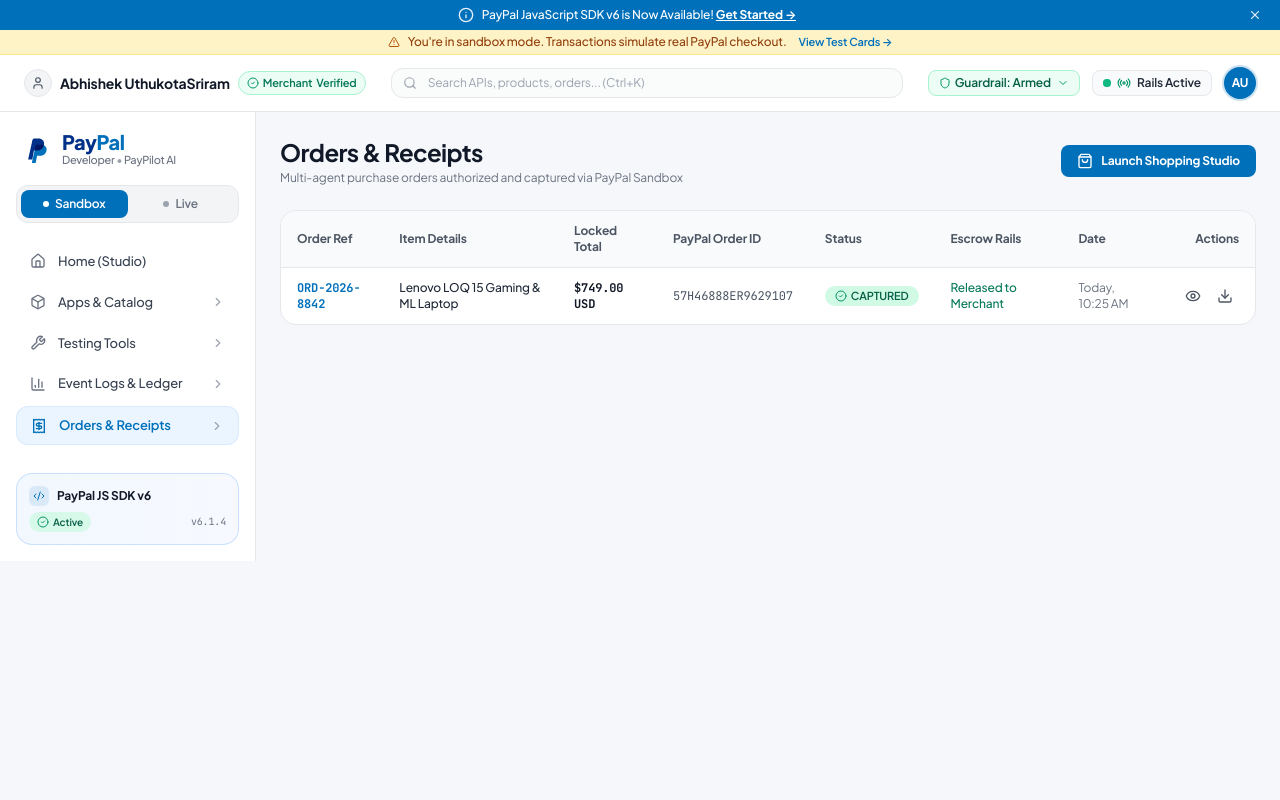
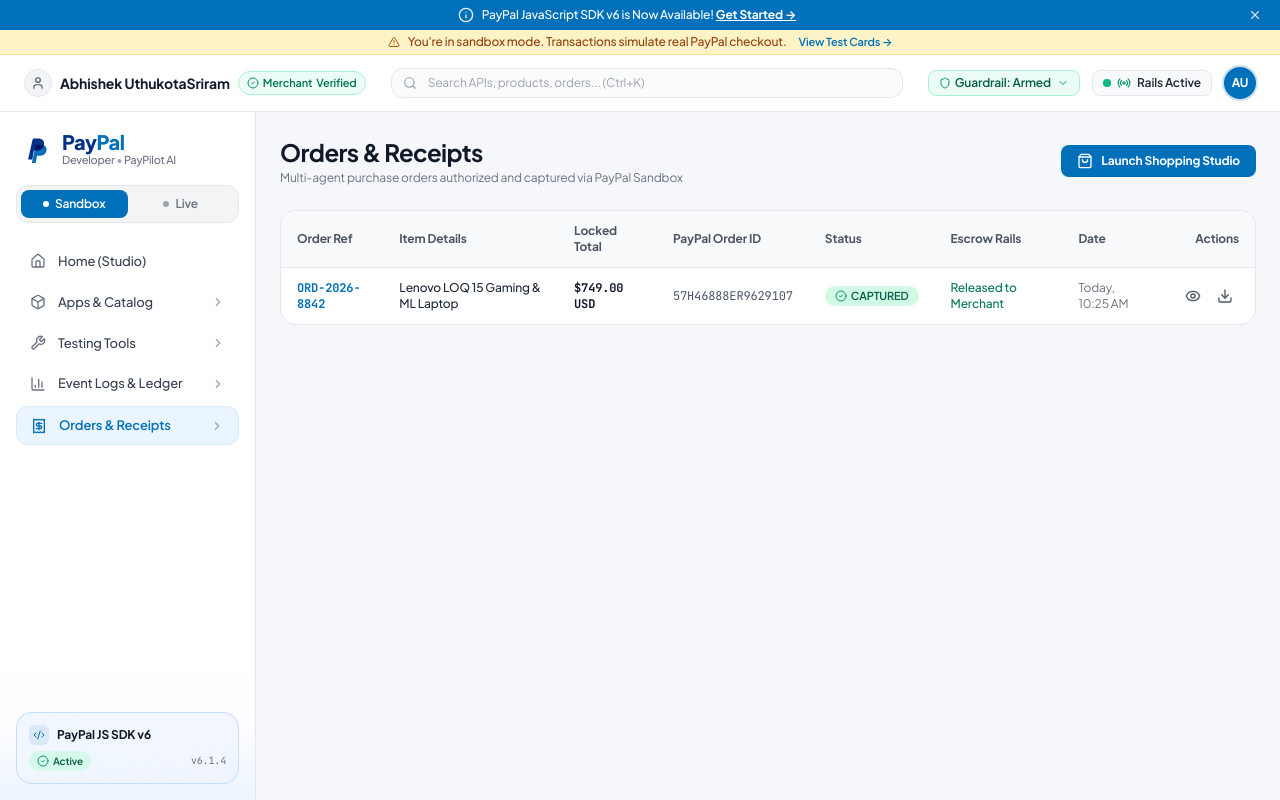
Before and after one commit to abhisheksenku/PayPilot-AI, a Next.js app in the folder frontend/: page /orders in a window 1280 px wide. Built offline with nearby package versions, Linux system fonts and the light colour scheme; no server answers.

Commit message:
fix(sidebar): lock viewport shell to h-screen and extend sidebar 100% to bottom edge with zero empty space

```diff
--- a/frontend/src/app/layout.tsx
+++ b/frontend/src/app/layout.tsx
@@ -13,8 +13,8 @@ export default function RootLayout({
   children: React.ReactNode;
 }) {
   return (
-    <html lang="en">
-      <body className="min-h-screen bg-[#F5F7FA] text-gray-900 antialiased selection:bg-[#0070BA] selection:text-white">
+    <html lang="en" className="h-full">
+      <body className="h-full bg-[#F5F7FA] text-gray-900 antialiased selection:bg-[#0070BA] selection:text-white overflow-hidden">
         <PayPalProvider>
           {children}
         </PayPalProvider>
--- a/frontend/src/components/layout/AppSidebar.tsx
+++ b/frontend/src/components/layout/AppSidebar.tsx
@@ -87,7 +87,7 @@ export function AppSidebar({
   };
 
   const sidebarContent = (
-    <div className="flex flex-col justify-between h-full p-4 space-y-5">
+    <div className="relative z-10 flex flex-col justify-between h-full p-4 space-y-4">
       <div className="space-y-4">
         {/* Brand Header */}
         <div className="flex items-center justify-between px-1 pt-1">
@@ -118,7 +118,7 @@ export function AppSidebar({
           {/* Mobile close button */}
           <button
             onClick={onCloseMobile}
-            className="p-1 rounded-lg text-gray-400 hover:text-gray-600 lg:hidden"
+            className="p-1 rounded-lg text-gray-400 hover:text-gray-600 lg:hidden cursor-pointer"
           >
             <X className="w-5 h-5" />
           </button>
@@ -129,7 +129,7 @@ export function AppSidebar({
           <div className="flex items-center bg-[#F3F4F6] p-1 rounded-xl border border-gray-200">
             <button
               onClick={() => handleEnvToggle('sandbox')}
-              className={`flex-1 flex items-center justify-center gap-1.5 py-1.5 px-3 rounded-lg text-xs font-semibold transition-all ${
+              className={`flex-1 flex items-center justify-center gap-1.5 py-1.5 px-3 rounded-lg text-xs font-semibold transition-all cursor-pointer ${
                 environment === 'sandbox'
                   ? 'bg-[#0070BA] text-white shadow-2xs'
                   : 'text-gray-600 hover:text-gray-900'
@@ -140,7 +140,7 @@ export function AppSidebar({
             </button>
             <button
               onClick={() => handleEnvToggle('live')}
-              className={`flex-1 flex items-center justify-center gap-1.5 py-1.5 px-3 rounded-lg text-xs font-semibold transition-all ${
+              className={`flex-1 flex items-center justify-center gap-1.5 py-1.5 px-3 rounded-lg text-xs font-semibold transition-all cursor-pointer ${
                 environment === 'live'
                   ? 'bg-[#0070BA] text-white shadow-2xs'
                   : 'text-gray-500 hover:text-gray-800'
@@ -208,7 +208,7 @@ export function AppSidebar({
             onOpenCredentials?.();
             onCloseMobile?.();
           }}
-          className="p-3 bg-gradient-to-r from-blue-50/80 to-indigo-50/50 border border-blue-200/80 rounded-2xl cursor-pointer hover:border-[#0070BA]/50 transition-all shadow-2xs group"
+          className="p-3 bg-gradient-to-r from-blue-50/90 to-indigo-50/60 border border-blue-200/90 rounded-2xl cursor-pointer hover:border-[#0070BA]/60 transition-all shadow-2xs group backdrop-blur-2xs"
         >
           <div className="flex items-center gap-2 mb-1.5">
             <div className="w-5 h-5 rounded-md bg-[#0070BA]/10 text-[#0070BA] flex items-center justify-center">
@@ -232,8 +232,10 @@ export function AppSidebar({
 
   return (
     <>
-      {/* Desktop Sticky Sidebar */}
-      <aside className="hidden lg:flex w-60 xl:w-64 bg-white border-r border-gray-200 flex-col h-full select-none shrink-0">
+      {/* Desktop Sticky Sidebar (100% height down to viewport bottom) */}
+      <aside className="hidden lg:flex w-60 xl:w-64 bg-white border-r border-gray-200 flex-col h-full min-h-full select-none shrink-0 relative overflow-hidden">
+        {/* Subtle ambient light blue wave at bottom matching blueprint image */}
+        <div className="absolute bottom-0 left-0 right-0 h-36 bg-gradient-to-t from-blue-100/50 via-blue-50/20 to-transparent pointer-events-none" />
         {sidebarContent}
       </aside>
 
@@ -244,7 +246,8 @@ export function AppSidebar({
             className="fixed inset-0 bg-gray-900/40 backdrop-blur-xs transition-opacity"
             onClick={onCloseMobile}
           />
-          <div className="relative w-72 max-w-[80vw] bg-white h-full shadow-2xl z-10 animate-slide-right flex flex-col">
+          <div className="relative w-72 max-w-[80vw] bg-white h-full shadow-2xl z-10 animate-slide-right flex flex-col overflow-hidden">
+            <div className="absolute bottom-0 left-0 right-0 h-36 bg-gradient-to-t from-blue-100/50 via-blue-50/20 to-transparent pointer-events-none" />
             {sidebarContent}
           </div>
         </div>
--- a/frontend/src/components/layout/DashboardLayout.tsx
+++ b/frontend/src/components/layout/DashboardLayout.tsx
@@ -16,16 +16,19 @@ export function DashboardLayout({ children }: DashboardLayoutProps) {
   const [isMobileSidebarOpen, setIsMobileSidebarOpen] = useState(false);
 
   return (
-    <div className="min-h-screen bg-[#F5F7FA] text-gray-900 flex flex-col antialiased">
-      {/* Persistent App Header with Dual Banners */}
-      <AppHeader
-        onOpenTestCards={() => setIsTestCardsOpen(true)}
-        onOpenCredentials={() => setIsCredentialsOpen(true)}
-        onToggleMobileSidebar={() => setIsMobileSidebarOpen(!isMobileSidebarOpen)}
-      />
+    <div className="h-screen w-screen bg-[#F5F7FA] text-gray-900 flex flex-col antialiased overflow-hidden select-none">
+      {/* Persistent App Header with Dual Banners (Fixed at top) */}
+      <div className="shrink-0 z-40">
+        <AppHeader
+          onOpenTestCards={() => setIsTestCardsOpen(true)}
+          onOpenCredentials={() => setIsCredentialsOpen(true)}
+          onToggleMobileSidebar={() => setIsMobileSidebarOpen(!isMobileSidebarOpen)}
+        />
+      </div>
 
-      {/* Main Workspace with Persistent Left Sidebar */}
-      <div className="flex-1 flex overflow-hidden">
+      {/* Main Workspace (Takes remaining viewport height down to bottom of screen) */}
+      <div className="flex-1 flex min-h-0 overflow-hidden">
+        {/* Left Sidebar (Full height from header down to bottom edge) */}
         <AppSidebar
           onOpenTestCards={() => setIsTestCardsOpen(true)}
           onOpenCredentials={() => setIsCredentialsOpen(true)}
@@ -33,7 +36,8 @@ export function DashboardLayout({ children }: DashboardLayoutProps) {
           onCloseMobile={() => setIsMobileSidebarOpen(false)}
         />
 
-        <main className="flex-1 overflow-y-auto">
+        {/* Scrollable Content Viewport */}
+        <main className="flex-1 overflow-y-auto min-h-0">
           {children}
         </main>
       </div>
```
